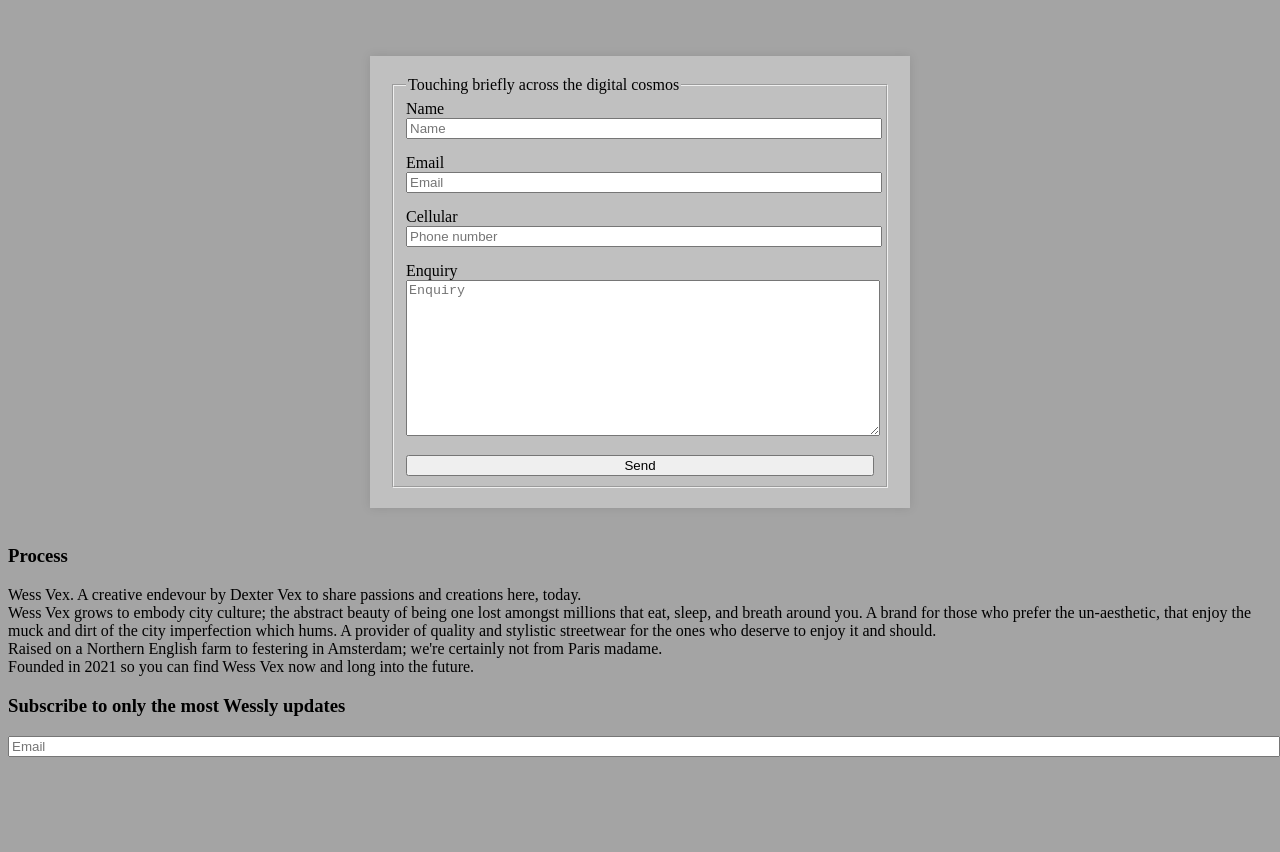
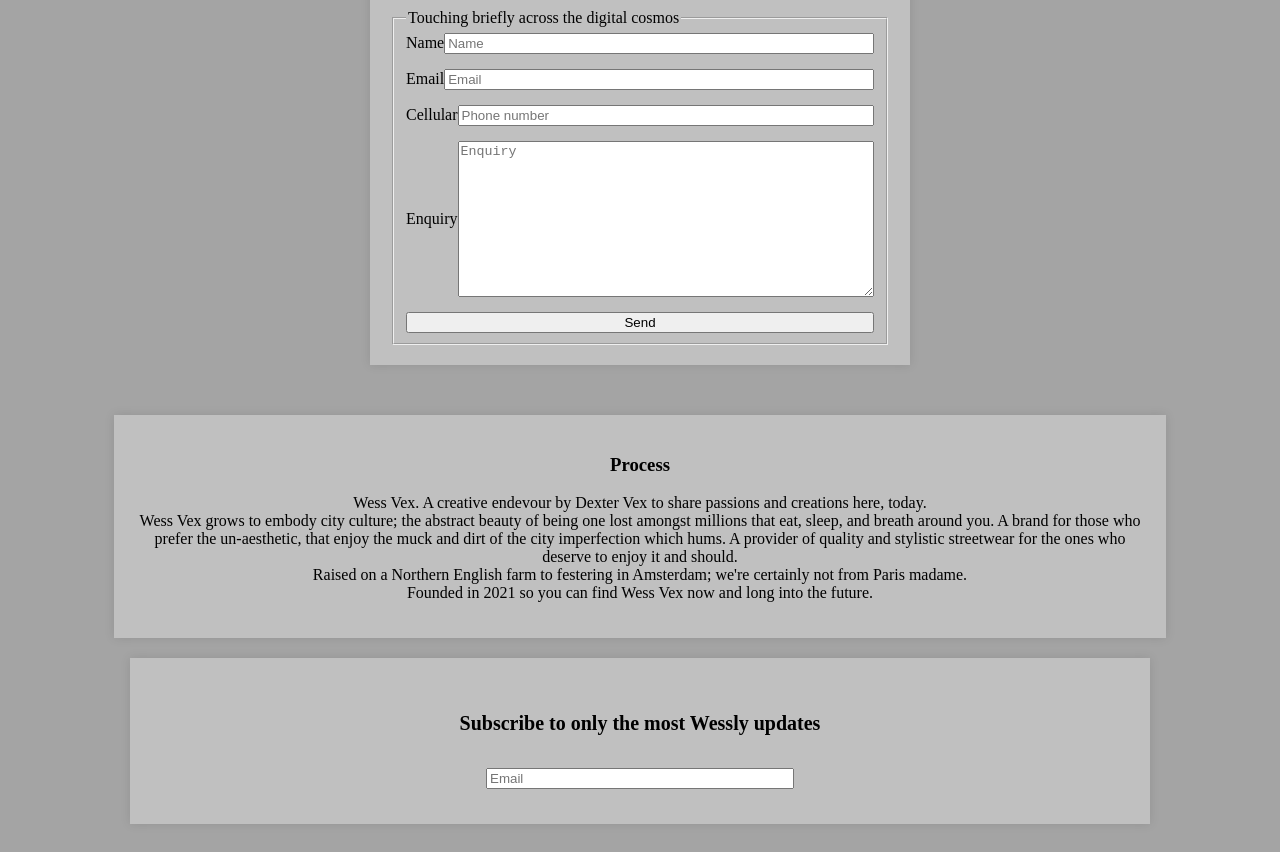
Before and after one commit to tt01924/wessVexWeb, a plain HTML site: page public/contact/contact.html in a window 1280 px wide. Shown: the part 149-1001 px from the top of the page. Before the commit the page ends 921 px from the top, so only its background shows below. Drawn offline with Linux system fonts and the light colour scheme.

Commit message:
styling complete and html cleanup

```diff
--- a/public/contact/contact.css
+++ b/public/contact/contact.css
@@ -1,7 +1,11 @@
 body {
+    /* background-image: URL(contactBackground.png);
+    background-size: 100% 100%; */
     background-color: #a4a4a4;
 }
 
+
+/************* Return  **************/
 .return {
     position: absolute;
     top: 20px; /* Adjust as needed */
@@ -25,7 +29,7 @@
     display: flex;
     justify-content: center;
     align-items: center;
-    height: 20vh; /* Adjust as needed */
+    height: 10vh; /* Adjust as needed */
 }
 
 h1, h4 {
@@ -33,6 +37,7 @@
     left: 50%;
     transform: translateX(-50%);
     margin: 0; /* Remove default margins */
+    font-family: Arial, Helvetica, sans-serif;
 }
 
 h1 {
@@ -42,36 +47,18 @@
 
 h4 {
     font-size: 81px;
-    opacity: 0.5;
+    opacity: .5;
 }
 
 /* ********************* */
-
-.return {
-    position: absolute;
-    top: 20px; /* Adjust as needed */
-    right: 20px; /* Adjust as needed */
-}
-
-.return button {
-    font-size: 16px;
-    padding: 10px 20px;
-    background-color: #778899;
-    border: none;
-    color: black;
-    cursor: pointer;
-    box-shadow: 0 0 10px rgba(0, 0, 0, 0.1); /* Optional: adding a shadow to the form */
-}
-
-
 
 /*************** Submission styling ****************/
 .container {
     display: flex;
     justify-content: center; /* Center horizontally */
     align-items: center; /* Center vertically */
-    height: 50vh; /* Full viewport height */
-    margin: 5%
+    height: 50vh;
+    margin: 3%;
 }
 
 form {
@@ -95,3 +82,55 @@
 textarea {
     width: 70%;
 }
+
+/* ********************** */
+
+/************** Process ****************/
+.outerContainer {
+    display: flex;
+    justify-content: center;
+}
+
+.processContainer {
+    width: 100%;
+    max-width: 80%; /* Adjust the max-width as needed */
+    padding: 20px;
+    background-color: #c0c0c0; /* Optional: background color for the form */
+    box-shadow: 0 0 10px rgba(0, 0, 0, 0.1); /* Optional: adding a shadow to the form */
+}
+
+h3, p {
+    text-align: center;
+}
+/* ********************* */
+
+/* Email subscription */
+.outerOuterContainer {
+    display: flex;
+    justify-content: center;
+    padding: 20px;
+}
+
+.subscribeContainer {
+    width: 100%;
+    max-width: 80%; /* Adjust the max-width as needed */
+    padding: 20px;
+    background-color: #c0c0c0; /* Optional: background color for the form */
+    box-shadow: 0 0 10px rgba(0, 0, 0, 0.1); /* Optional: adding a shadow to the form */
+}
+
+h5{
+    font-size: 20px;
+    text-align: center;
+}
+
+.field {
+    display: flex;
+    justify-content: center; /* Centers child elements horizontally */
+    align-items: center; /* Centers child elements vertically */
+}
+
+.subscribeInput {
+    width: 100%; /* Adjust width as needed */
+    max-width: 300px; /* Set a max-width to control the input size */
+}
--- a/public/contact/contact.html
+++ b/public/contact/contact.html
@@ -48,20 +48,23 @@
                 </fieldset>
             </form>
         </section>
-
-        <section>
+        <section class="outerContainer">
+            <div class="processContainer">
                 <h3>Process</h3>
                 <p>Wess Vex. A creative endevour by Dexter Vex to share passions and creations here, today.<br>
                     Wess Vex grows to embody city culture; the abstract beauty of being one lost amongst millions that eat, sleep, and breath around you. A brand for those who prefer the un-aesthetic, that enjoy the muck and dirt of the city imperfection which hums. A provider of quality and stylistic streetwear for the ones who deserve to enjoy it and should.<br>
                     Raised on a Northern English farm to festering in Amsterdam; we're certainly not from Paris madame.<br>
                     Founded in 2021 so you can find Wess Vex now and long into the future.</p>
+            </div>
         </section>
 
-        <section>
-            <h3>Subscribe to only the most Wessly updates</h3>
+        <section class="outerOuterContainer">
+            <div class="subscribeContainer">
+                <h5>Subscribe to only the most Wessly updates</h3>
                 <div class="field field--with-error">
-                <input autocomplete="email" type="email" id="ContactForm-email" class="field__input" name="contact[email]" spellcheck="false" autocapitalize="off" value="" aria-required="true" placeholder="Email">
-                <label class="field__label" for="ContactForm-email"><span aria-hidden="true"></span></label>
+                    <input autocomplete="email" type="email" id="ContactForm-email" class="subscribeInput" name="contact[email]" spellcheck="false" autocapitalize="off" value="" aria-required="true" placeholder="Email">
+                    <label class="label" for="ContactForm-email"><span aria-hidden="true"></span></label>
+                </div>
             </div>
         </section>
         <script src="contact.js"></script>
```
Also changed, not shown: 2 other files. Lines whose indentation alone changed are shown as unchanged.
